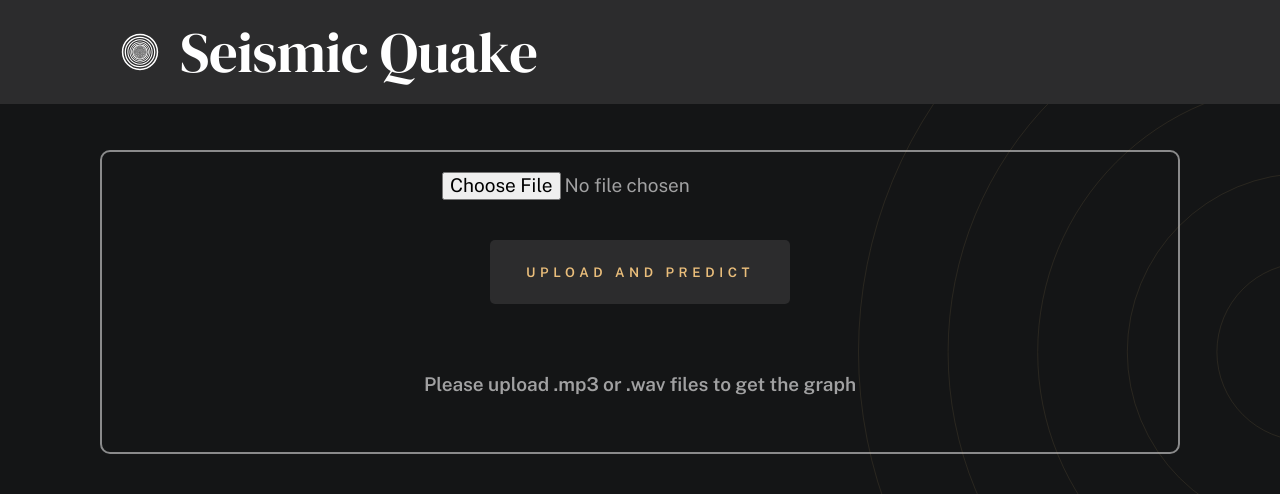
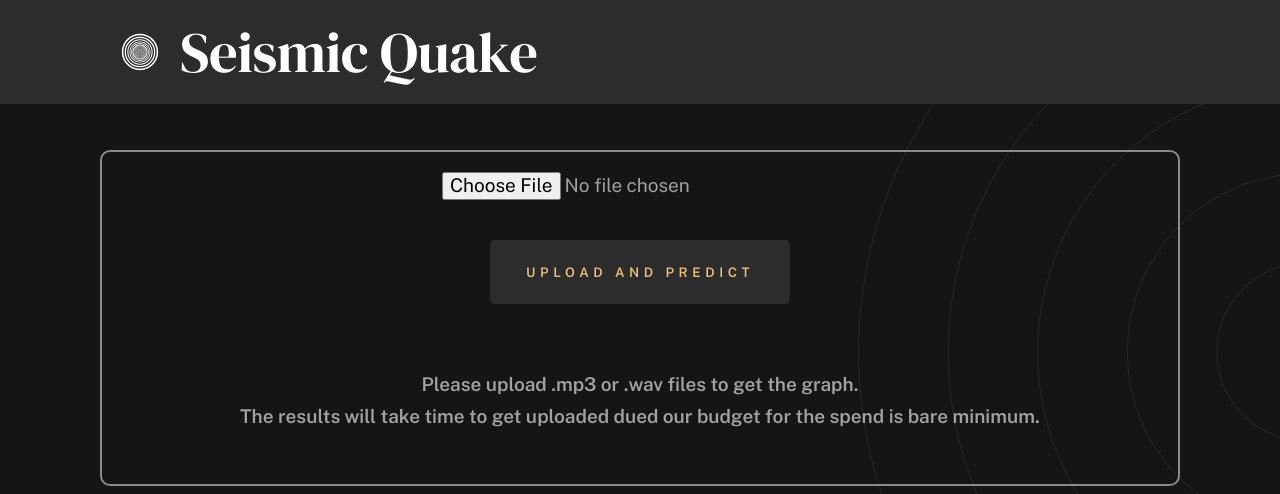
Before and after one commit to JustineBijuPaul/seismic_web, a Flask app: page /upload in a window 1280 px wide. Shown: the top 494 px of the page. Run offline with Flask 3, Linux system fonts and the light colour scheme; parts of the project's set-up code (start-up, migrations or seed data) failed here and were passed over; some web fonts are replaced.

Commit message:
sdded instructions

```diff
--- a/templates/upload.html
+++ b/templates/upload.html
@@ -83,7 +83,7 @@
             </form>
             <br>
             <br>
-            <p> <b>Please upload .mp3 or .wav files to get the graph</b> </p>
+            <p> <b>Please upload .mp3 or .wav files to get the graph. <br>The results will take time to get uploaded dued our budget for the spend is bare minimum.</b> </p>
         </section>
         <section class="result-section">
             <div id="result"></div>
```
